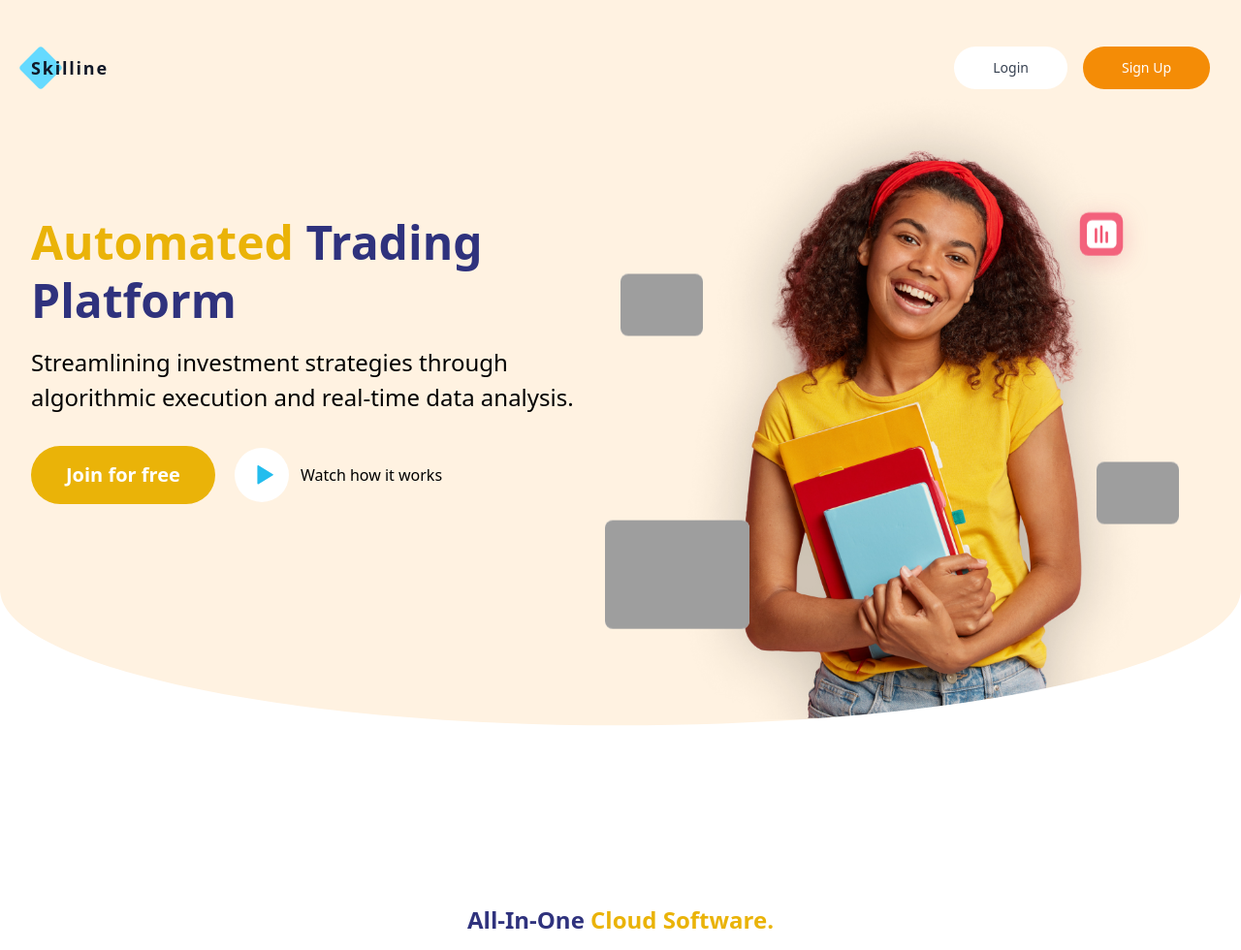
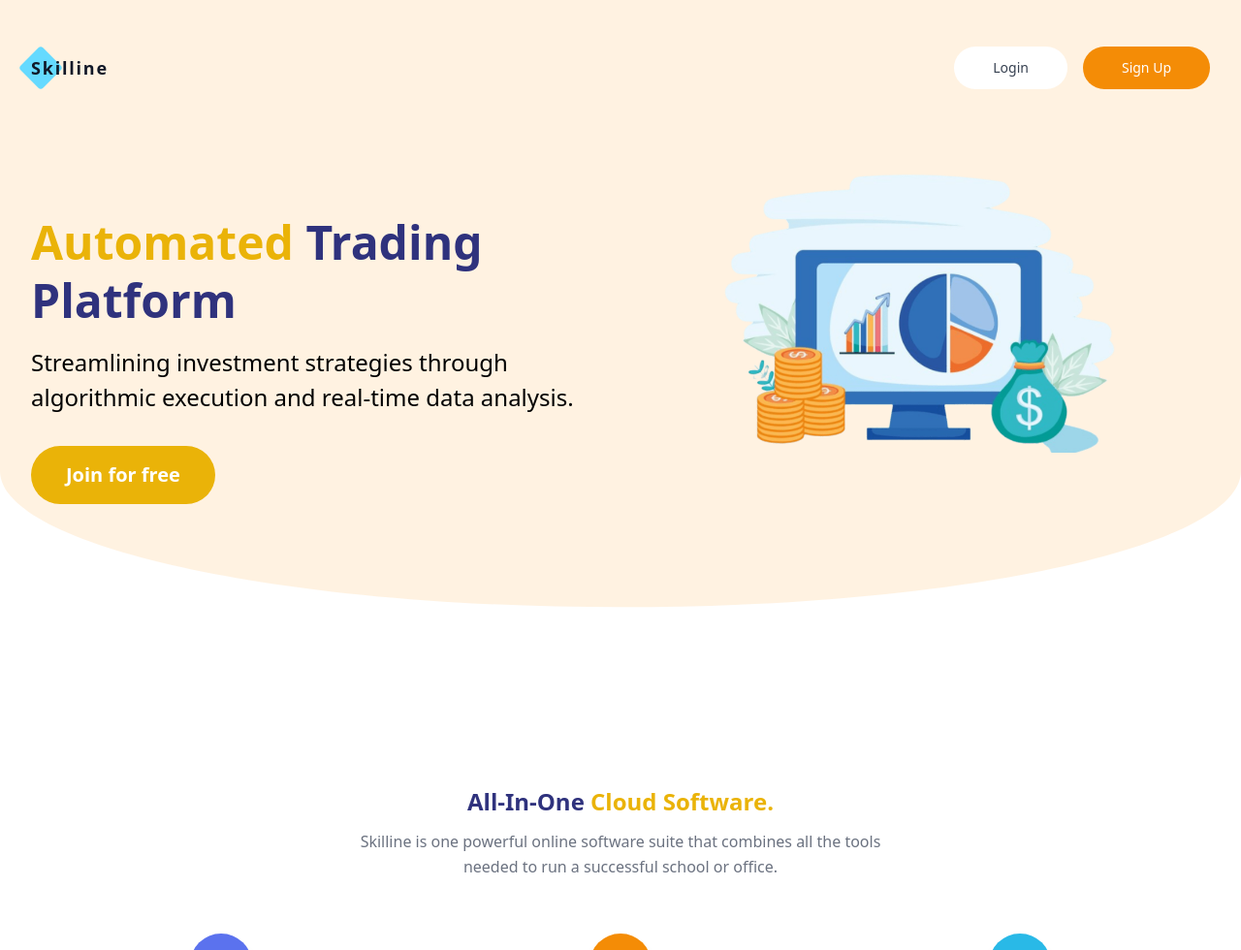
Before and after one commit to My-Account-Files/automated-trading, a Django app: page / in a window 1280 px wide. Shown: the top 980 px of the page at 97% size. Run offline with Django 4.2, Linux system fonts and the light colour scheme; some libraries are stand-ins or nearby versions; grey boxes are pictures that could not be loaded.

Commit message:
Modify Landing Page

```diff
--- a/templates/components/hero.html
+++ b/templates/components/hero.html
@@ -3,7 +3,8 @@
     <div class="max-w-screen-xl px-8 mx-auto flex flex-col lg:flex-row items-start">
         <!--Left Col-->
         <div
-            class="flex flex-col w-full lg:w-6/12 justify-center lg:pt-24 items-start text-center lg:text-left mb-5 md:mb-0">
+            class="flex flex-col w-full lg:w-6/12 justify-center lg:pt-24 items-start text-center lg:text-left mb-5 md:mb-0"
+            style="padding-bottom: 100px;">
             <h1 data-aos="fade-right" data-aos-once="true"
                 class="my-4 text-5xl font-bold leading-tight text-darken">
                 <span class="text-yellow-500">Automated</span> Trading Platform
@@ -12,71 +13,17 @@
                 Streamlining investment strategies through algorithmic execution and real-time data analysis.</p>
                 <div data-aos="fade-up" data-aos-once="true" data-aos-delay="700"
                 class="w-full md:flex items-center justify-center lg:justify-start md:space-x-5">
-                    <button
-                        class="lg:mx-0 bg-yellow-500 text-white text-xl font-bold rounded-full py-4 px-9 focus:outline-none transform transition hover:scale-110 duration-300 ease-in-out">
+                    <a href="{% url "signup" %}"
+                        class="cursor-pointer lg:mx-0 bg-yellow-500 text-white text-xl font-bold rounded-full py-4 px-9 focus:outline-none transform transition hover:scale-110 duration-300 ease-in-out">
                         Join for free
-                    </button>
-                    <div
-                        class="flex items-center justify-center space-x-3 mt-5 md:mt-0 focus:outline-none transform transition hover:scale-110 duration-300 ease-in-out">
-                        <button class="bg-white w-14 h-14 rounded-full flex items-center justify-center">
-                            <svg class="w-5 h-5 ml-2" viewBox="0 0 24 28" fill="none"
-                                xmlns="http://www.w3.org/2000/svg">
-                                <path
-                                    d="M22.5751 12.8097C23.2212 13.1983 23.2212 14.135 22.5751 14.5236L1.51538 27.1891C0.848878 27.5899 5.91205e-07 27.1099 6.25202e-07 26.3321L1.73245e-06 1.00123C1.76645e-06 0.223477 0.848877 -0.256572 1.51538 0.14427L22.5751 12.8097Z"
-                                    fill="#23BDEE" />
-                            </svg>
-                        </button>
-                        <span class="cursor-pointer">Watch how it works</span>
-                    </div>
+                    </a>
                 </div>
         </div>
         <!--Right Col-->
-        <div class="w-full lg:w-6/12 lg:-mt-10 relative" id="girl">
-            <img data-aos="fade-up" data-aos-once="true" class="w-10/12 mx-auto 2xl:-mb-20" src="{% static 'images/girl.png' %}" />
-            <!-- calendar -->
-            <div data-aos="fade-up" data-aos-delay="300" data-aos-once="true"
-                class="absolute top-20 -left-6 sm:top-32 sm:left-10 md:top-40 md:left-16 lg:-left-0 lg:top-52 floating-4">
-                <img class="bg-white bg-opacity-80 rounded-lg h-12 sm:h-16" src="img/calendar.svg">
-            </div>
-            <!-- red -->
-            <div data-aos="fade-up" data-aos-delay="400" data-aos-once="true"
-                class="absolute top-20 right-10 sm:right-24 sm:top-28 md:top-36 md:right-32 lg:top-32 lg:right-16 floating">
-                <svg class="h-16 sm:h-24" viewBox="0 0 149 149" fill="none" xmlns="http://www.w3.org/2000/svg">
-                    <g filter="url(#filter0_d)">
-                        <rect x="40" y="32" width="69" height="69" rx="14" fill="#F3627C" />
-                    </g>
-                    <rect x="51.35" y="44.075" width="47.3" height="44.85" rx="8" fill="white" />
-                    <path d="M74.5 54.425V78.575" stroke="#F25471" stroke-width="4" stroke-linecap="round" />
-                    <path d="M65.875 58.7375L65.875 78.575" stroke="#F25471" stroke-width="4"
-                        stroke-linecap="round" />
-                    <path d="M83.125 63.9125V78.575" stroke="#F25471" stroke-width="4" stroke-linecap="round" />
-                    <defs>
-                        <filter id="filter0_d" x="0" y="0" width="149" height="149" filterUnits="userSpaceOnUse"
-                            color-interpolation-filters="sRGB">
-                            <feFlood flood-opacity="0" result="BackgroundImageFix" />
-                            <feColorMatrix in="SourceAlpha" type="matrix"
-                                values="0 0 0 0 0 0 0 0 0 0 0 0 0 0 0 0 0 0 127 0" />
-                            <feOffset dy="8" />
-                            <feGaussianBlur stdDeviation="20" />
-                            <feColorMatrix type="matrix"
-                                values="0 0 0 0 0.825 0 0 0 0 0.300438 0 0 0 0 0.396718 0 0 0 0.26 0" />
-                            <feBlend mode="normal" in2="BackgroundImageFix" result="effect1_dropShadow" />
-                            <feBlend mode="normal" in="SourceGraphic" in2="effect1_dropShadow" result="shape" />
-                        </filter>
-                    </defs>
-                </svg>
-            </div>
-            <!-- ux class -->
-            <div data-aos="fade-up" data-aos-delay="500" data-aos-once="true"
-                class="absolute bottom-14 -left-4 sm:left-2 sm:bottom-20 lg:bottom-24 lg:-left-4 floating">
-                <img class="bg-white bg-opacity-80 rounded-lg h-20 sm:h-28" src="img/ux-class.svg" alt="">
-            </div>
-            <!-- congrats -->
-            <div data-aos="fade-up" data-aos-delay="600" data-aos-once="true"
-                class="absolute bottom-20 md:bottom-48 lg:bottom-52 -right-6 lg:right-8 floating-4">
-                <img class="bg-white bg-opacity-80 rounded-lg h-12 sm:h-16" src="img/congrat.svg" alt="">
-            </div>
+        <div class="pt-28 w-full lg:w-6/12 lg:-mt-10 relative" id="girl">
+            <img data-aos="fade-up" data-aos-once="true" class="w-10/12 h-200% mx-auto 2xl:-mb-20" src="{% static 'images/hero 2.png' %}" />
         </div>
+
     </div>
     <div class="text-white -mt-14 sm:-mt-24 lg:-mt-36 z-40 relative">
         <svg class="xl:h-40 xl:w-full" data-name="Layer 1" xmlns="http://www.w3.org/2000/svg" viewBox="0 0 1200 120"
```
Also changed, not shown: static/images/hero 2.png (added), static/images/hero.png (added).
